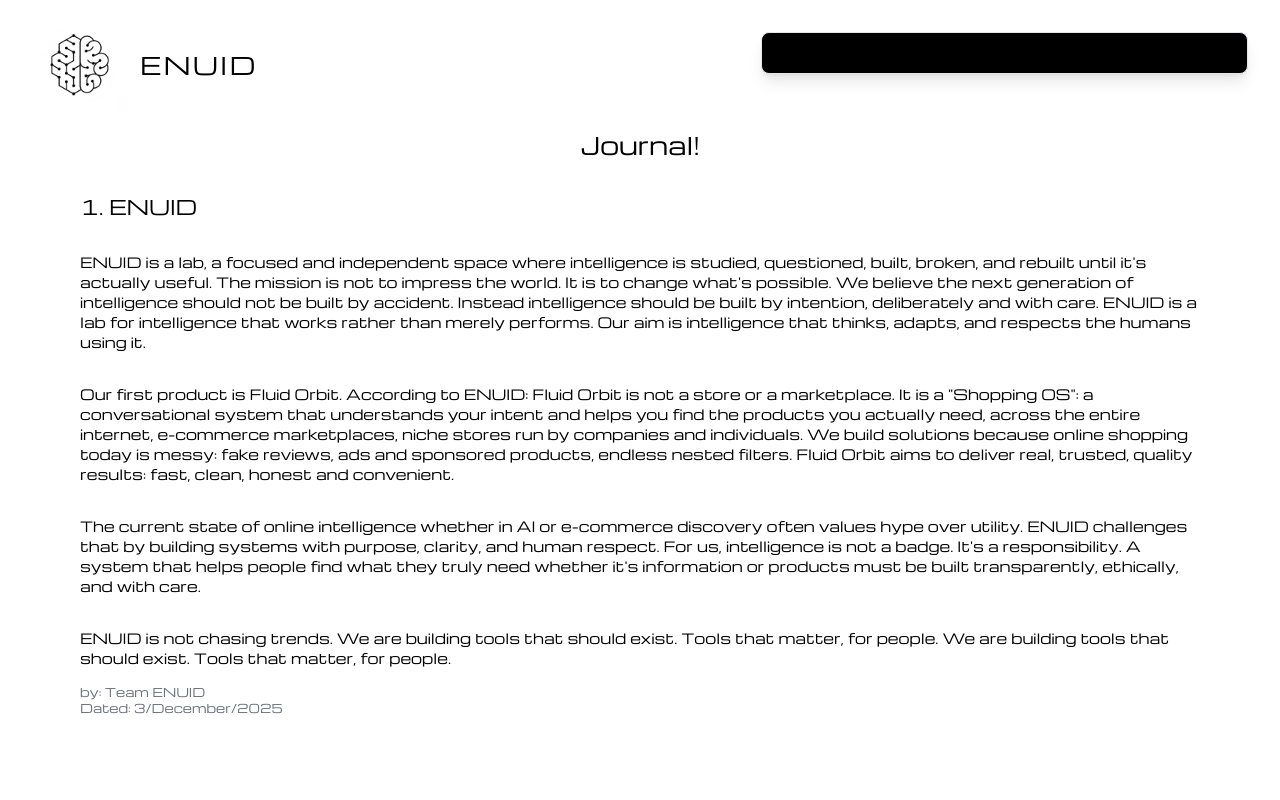
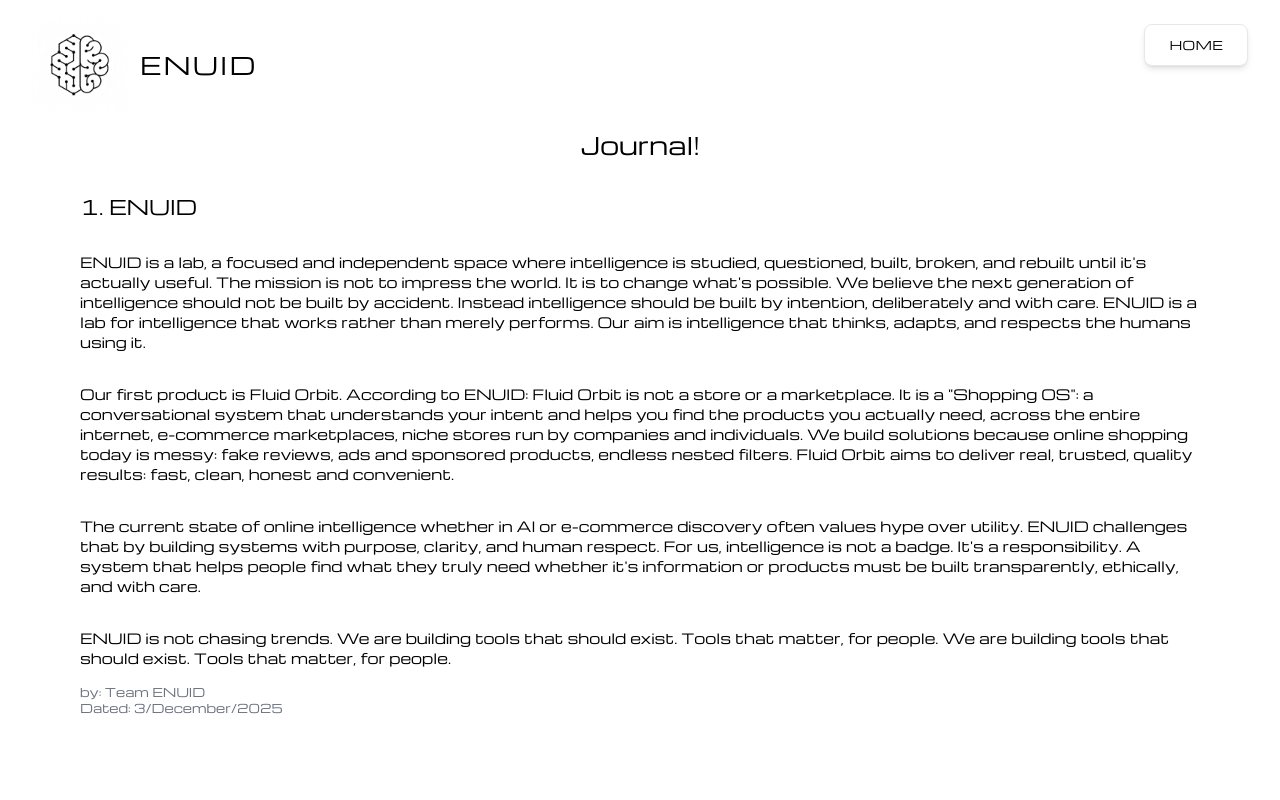
Before and after one commit to ENUID/enuidlabs, a React (Vite) app: page /blogs in a window 1280 px wide. Shown: the top 800 px of the page. Built offline with nearby package versions, Linux system fonts and the light colour scheme.

Commit message:
Update navigation: Remove journal navbar, fix mobile menu styling, make navigation fixed

```diff
--- a/App.jsx
+++ b/App.jsx
@@ -362,19 +362,19 @@
       {/* Mobile Menu Button - Only visible on mobile */}
       <button
         onClick={() => setIsMobileMenuOpen(!isMobileMenuOpen)}
-        className="md:hidden absolute top-6 right-4 z-50 p-2.5 rounded-lg bg-white/100 backdrop-blur-sm border border-white/60 hover:bg-white/90 transition-all"
+        className="md:hidden fixed top-6 right-4 z-[9999] p-2.5 rounded-full bg-black backdrop-blur-sm border border-white hover:bg-gray-900 transition-all"
         aria-label="Toggle menu"
       >
-        {isMobileMenuOpen ? <X className="w-5 h-5 text-black" /> : <Menu className="w-5 h-5 text-black" />}
+        {isMobileMenuOpen ? <X className="w-5 h-5 text-white" /> : <Menu className="w-5 h-5 text-white" />}
       </button>
 
       {/* Desktop Navigation - Only visible on desktop */}
-      <nav className="hidden md:block absolute top-6 md:top-8 right-4 md:right-8 z-50 px-4 md:px-6 lg:px-8 py-2 md:py-3 rounded-lg bg-white/100 backdrop-blur-sm border border-white/60">
+      <nav className="hidden md:block fixed top-6 md:top-8 right-4 md:right-8 z-[9999] px-4 md:px-6 lg:px-8 py-2 md:py-3 rounded-lg bg-white/100 backdrop-blur-sm border border-white/60">
         <div className="flex gap-3 md:gap-6 lg:gap-8 text-[10px] md:text-xs font-light tracking-wide uppercase">
           <a href="#lab" className="transition-colors text-black/100 hover:text-black/60">Lab</a>
-          <a href="#fluid-orbit" className="transition-colors text-black/100 hover:text-black/60">neOrbit</a>
+          <a href="#fluid-orbit" className="transition-colors text-black/100 hover:text-black/60">Fluid Orbit</a>
           <a href="#experiments" className="transition-colors text-black/100 hover:text-black/60">Experiments</a>
-          <Link to="/blogs" className="transition-colors text-black/100 hover:text-black/60">Journal</Link>
+          <Link to="/blogs" className="transition-colors text-black/100 hover:text-black/60">Journals</Link>
         </div>
       </nav>
 
@@ -400,37 +400,34 @@
                 <motion.a
                   href="#lab"
                   onClick={() => setIsMobileMenuOpen(false)}
-                  className="text-2xl font-light text-white hover:text-gray-300 transition-colors tracking-wide relative group text-right uppercase"
+                  className="text-2xl font-light text-white hover:text-gray-300 transition-colors tracking-wide text-right uppercase"
                   initial={{ y: 20, opacity: 0 }}
                   animate={{ y: 0, opacity: 1 }}
                   transition={{ delay: 0.15 }}
                 >
                   Lab
-                  <span className="absolute -bottom-1 right-0 w-0 h-0.5 bg-white transition-all group-hover:w-full"></span>
                 </motion.a>
 
                 <motion.a
                   href="#fluid-orbit"
                   onClick={() => setIsMobileMenuOpen(false)}
-                  className="text-2xl font-light text-white hover:text-gray-300 transition-colors tracking-wide relative group text-right uppercase"
+                  className="text-2xl font-light text-white hover:text-gray-300 transition-colors tracking-wide text-right uppercase"
                   initial={{ y: 20, opacity: 0 }}
                   animate={{ y: 0, opacity: 1 }}
                   transition={{ delay: 0.2 }}
                 >
                   Fluid Orbit
-                  <span className="absolute -bottom-1 right-0 w-0 h-0.5 bg-white transition-all group-hover:w-full"></span>
                 </motion.a>
 
                 <motion.a
                   href="#experiments"
                   onClick={() => setIsMobileMenuOpen(false)}
-                  className="text-2xl font-light text-white hover:text-gray-300 transition-colors tracking-wide relative group text-right uppercase"
+                  className="text-2xl font-light text-white hover:text-gray-300 transition-colors tracking-wide text-right uppercase"
                   initial={{ y: 20, opacity: 0 }}
                   animate={{ y: 0, opacity: 1 }}
                   transition={{ delay: 0.25 }}
                 >
                   Experiments
-                  <span className="absolute -bottom-1 right-0 w-0 h-0.5 bg-white transition-all group-hover:w-full"></span>
                 </motion.a>
 
                 <motion.div
@@ -442,10 +439,9 @@
                   <Link
                     to="/blogs"
                     onClick={() => setIsMobileMenuOpen(false)}
-                    className="text-2xl font-light text-white hover:text-gray-300 transition-colors tracking-wide relative group uppercase"
+                    className="text-2xl font-light text-white hover:text-gray-300 transition-colors tracking-wide uppercase"
                   >
                     Journal
-                    <span className="absolute -bottom-1 right-0 w-0 h-0.5 bg-white transition-all group-hover:w-full"></span>
                   </Link>
                 </motion.div>
 
@@ -488,7 +484,7 @@
                 <div className="flex items-center gap-4 mb-4 md:mb-6">
 
                   <h1 className="text-lg sm:text-xl md:text-2xl lg:text-3xl tracking-tight text-white leading-tight" style={{ fontWeight: 400 }}>
-                    Everything starts<br/>with an understanding.
+                    Everything Starts<br/>With Understanding.
                   </h1>
                 </div>
 
--- a/pages/Blogs.jsx
+++ b/pages/Blogs.jsx
@@ -130,23 +130,13 @@
     <div className="relative min-h-screen bg-white md:bg-black text-black md:text-white font-sans overflow-x-hidden">
       <Logo />
 
-      {/* Mobile Home Button - Only visible on mobile */}
+      {/* Home Button - Visible on all screen sizes */}
       <Link
         to="/"
-        className="md:hidden absolute top-6 right-4 z-50 px-4 py-3 rounded-lg bg-white backdrop-blur-md border border-black/20 hover:bg-gray-100 transition-all shadow-md text-xs font-light tracking-wide uppercase text-black"
+        className="fixed top-6 right-4 md:right-8 z-[9999] px-4 md:px-6 py-3 rounded-lg bg-white md:bg-black backdrop-blur-md border border-black/20 md:border-white/20 hover:bg-gray-100 md:hover:bg-gray-900 transition-all shadow-md text-xs font-light tracking-wide uppercase text-black md:text-white"
       >
         Home
       </Link>
-
-      {/* Desktop Navigation - Only visible on desktop */}
-      <nav className="hidden md:block absolute top-6 md:top-8 right-4 md:right-8 z-50 px-4 md:px-6 lg:px-8 py-2 md:py-3 rounded-lg bg-black backdrop-blur-xl border border-black/20 shadow-lg">
-        <div className="flex gap-3 md:gap-6 lg:gap-8 text-[10px] md:text-xs font-light tracking-wide uppercase justify-end">
-          <Link to="/" className="transition-colors text-white/90 hover:text-white/70">Home</Link>
-          <Link to="/#lab" className="transition-colors text-white/90 hover:text-white/70">Lab</Link>
-          <Link to="/#fluid-orbit" className="transition-colors text-white/90 hover:text-white/70">Fluid Orbit</Link>
-          <Link to="/#experiments" className="transition-colors text-white/90 hover:text-white/70">Experiments</Link>
-        </div>
-      </nav>
 
 
 
```
